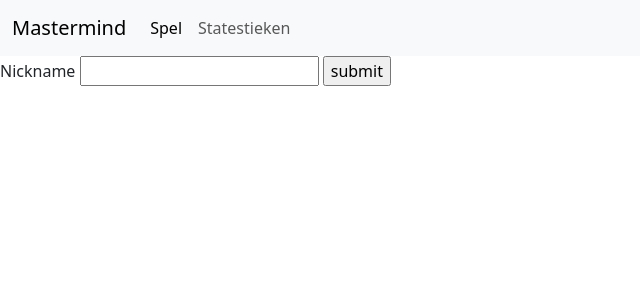
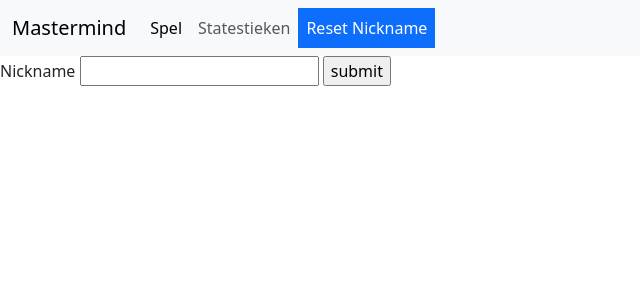
Before and after one commit to DerFranz33/python-herkansing-code, a Flask app: page / in a window 1280 px wide. Shown: the top 300 px of the page, without its empty margins (0-640 px from the left). Run offline with Flask 3, Linux system fonts and the light colour scheme.

Commit message:
reset nickname works

```diff
--- a/mastermind-VM/main.py
+++ b/mastermind-VM/main.py
@@ -24,3 +24,8 @@ def game():
             return f'<p>{nickname}</p>'
     else:
         return redirect(url_for('home'))
+
+@app.route('/reset_nickname')
+def reset_nickname():
+    session.pop('nickname', None)
+    return redirect(url_for('home'))
--- a/mastermind-VM/templates/base.html
+++ b/mastermind-VM/templates/base.html
@@ -26,6 +26,9 @@
               <li class="nav-item">
                 <a class="nav-link" href="#">Statestieken</a>
               </li>
+              <li class="nav-item">
+                <a class="nav-link text-bg-primary" href="reset_nickname">Reset Nickname</a>
+              </li>
             </ul>
           </div>
         </div>
```
